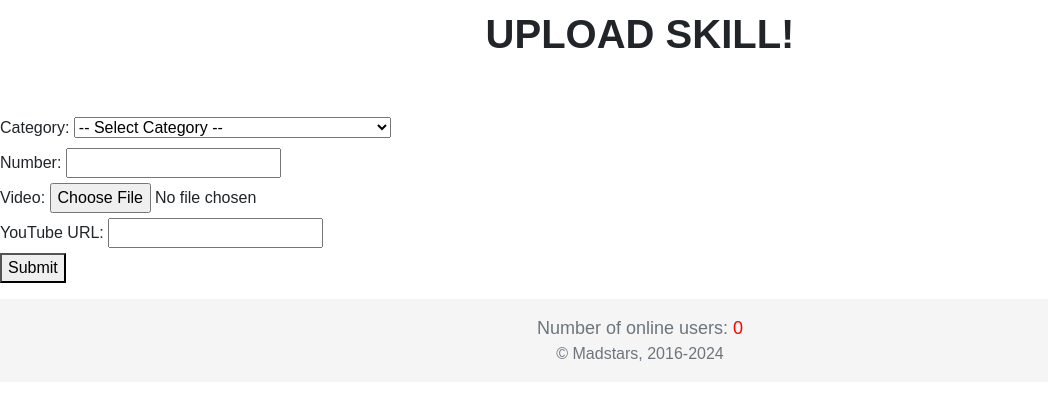
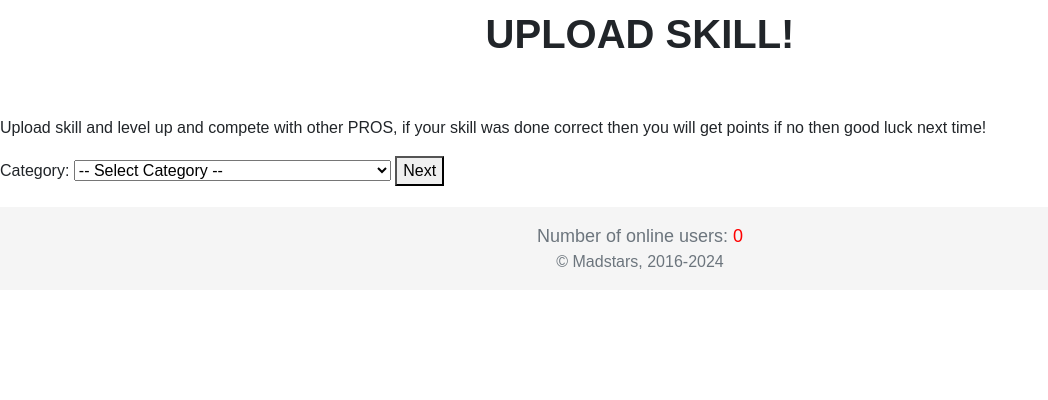
Before and after one commit to WorkoutKing/Sport-page, a Laravel app: page /skills/create in a window 1280 px wide. Shown: the part 155-555 px from the top of the page, without its empty margins (0-1048 px from the left). Run offline with Laravel 10, Linux system fonts and the light colour scheme; data comes from the database, SQL or seed files in the repository; data that the repository does not hold is empty; some libraries are stand-ins or nearby versions.

Commit message:
skills uploads added 3 steps from with some page headings name changes

```diff
--- a/resources/views/skills/create.blade.php
+++ b/resources/views/skills/create.blade.php
@@ -10,44 +10,88 @@
     @endif
     <div class="container">
     <h1 class="main_heading">Upload skill!</h1>
-    <form method="POST" action="{{ route('skills.store') }}" enctype="multipart/form-data">
+    <p class="upload_skill_page"> Upload skill and level up and compete with other PROS, if your skill was done correct then you will get points if no then good luck next time! </p>
+<form id="multiStepForm" method="POST" action="{{ route('skills.store') }}" enctype="multipart/form-data">
     @csrf
 
-        <div>
+    <!-- Step 1: Select Category -->
+    <div class="form-step" data-step="1">
         <label for="category_id">Category:</label>
         <select id="category_id" name="category_id" required>
             <option value="">-- Select Category --</option>
             @foreach ($categories as $category)
-                    <option value="{{ $category->id }}">{{ $category->name }}{{ $category->r_or_s }}</option>
+                <option value="{{ $category->id }}">{{ $category->name }} {{ $category->r_or_s }}</option>
             @endforeach
         </select>
+        <button type="button" class="next-step">Next</button>
+    </div>
 
-        </div>
-        <div>
+    <!-- Step 2: Enter Number -->
+    <div class="form-step" data-step="2">
         <label for="number">Number:</label>
-            <input type="text" id="number" name="number" value="{{ old('number') }}">
+        <input type="text" id="number" name="number" value="{{ old('number') }}" required>
         @error('number')
             <div>{{ $message }}</div>
         @enderror
+        <button type="button" class="prev-step">Previous</button>
+        <button type="button" class="next-step">Next</button>
     </div>
 
-        <div>
+    <!-- Step 3: Upload Video and Enter YouTube URL -->
+    <div class="form-step" data-step="3">
         <label for="video">Video:</label>
         <input type="file" id="video" name="video" accept="video/*" max="200000">
         @error('video')
             <div>{{ $message }}</div>
         @enderror
-        </div>
 
-        <div>
         <label for="youtube_url">YouTube URL:</label>
         <input type="text" id="youtube_url" name="youtube_url" value="{{ old('youtube_url') }}">
         @error('youtube_url')
             <div>{{ $message }}</div>
         @enderror
+
+        <button type="button" class="prev-step">Previous</button>
+        <button type="submit">Submit</button>
     </div>
-
-        <button type="submit">Submit</button>
 </form>
 </div>
+<script>
+    $(document).ready(function () {
+        const formSteps = $('.form-step');
+        const nextButtons = $('.next-step');
+        const prevButtons = $('.prev-step');
+
+        formSteps.not(':first').hide();
+
+        nextButtons.on('click', function () {
+            const currentStep = $(this).closest('.form-step');
+
+            // Check if required fields in the current step are filled
+            const requiredFields = currentStep.find('[required]');
+            const invalidFields = requiredFields.filter(function () {
+                return $(this).val().trim() === '';
+            });
+
+            if (invalidFields.length > 0) {
+                alert('Please fill in all required fields before proceeding.');
+                return;
+            }
+
+            const nextStep = currentStep.next('.form-step');
+
+            currentStep.hide();
+            nextStep.show();
+        });
+
+        prevButtons.on('click', function () {
+            const currentStep = $(this).closest('.form-step');
+            const prevStep = currentStep.prev('.form-step');
+
+            currentStep.hide();
+            prevStep.show();
+        });
+    });
+</script>
+
 @endsection
--- a/resources/views/skills/index.blade.php
+++ b/resources/views/skills/index.blade.php
@@ -14,7 +14,7 @@
         @if ($pendingSkills->count() > 0)
             @foreach ($pendingSkills as $skill)
                 <div class="card-ex">
-                    <span class="skill-name">{{ $skill->category->name }}{{ $skill->category->r_or_s }}</span>
+                    <span class="skill-name">{{ $skill->category->name }} {{ $skill->category->r_or_s }}</span>
                     @if($skill->video)
                         <video width="100%" height="auto" controls>
                             <source src="{{ asset('storage/' . $skill->video) }}" type="video/mp4">
--- a/resources/views/skills/myskills.blade.php
+++ b/resources/views/skills/myskills.blade.php
@@ -14,7 +14,7 @@
         @if ($userSkills->count() > 0)
             @foreach ($userSkills as $skill)
                 <div class="card-ex">
-                    <span class="skill-name">{{ $skill->category->name }}{{ $skill->category->r_or_s }}</span>
+                    <span class="skill-name">{{ $skill->category->name }} {{ $skill->category->r_or_s }}</span>
                     @if($skill->video)
                         <video width="100%" height="auto" controls>
                             <source src="{{ asset('storage/' . $skill->video) }}" type="video/mp4">
--- a/resources/views/skills/pending.blade.php
+++ b/resources/views/skills/pending.blade.php
@@ -14,7 +14,7 @@
         @if ($pendingSkills->count() > 0)
             @foreach ($pendingSkills as $skill)
                 <div class="card-ex">
-                    <span class="skill-name">{{ $skill->category->name }}{{ $skill->category->r_or_s }}</span>
+                    <span class="skill-name">{{ $skill->category->name }} {{ $skill->category->r_or_s }}</span>
                     @if($skill->video)
                         <video width="100%" height="auto" controls>
                             <source src="{{ asset('storage/' . $skill->video) }}" type="video/mp4">
```
Lines whose indentation alone changed are shown as unchanged.
